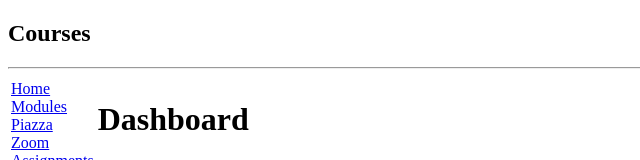
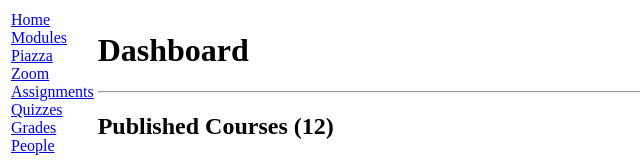
Before and after one commit to kikiliu7/kambaz-next-js, a Next.js app: page /dashboard in a window 1280 px wide. Shown: the top 160 px of the page, without its empty margins (0-640 px from the left). Built offline with nearby package versions, Linux system fonts and the light colour scheme.

Commit message:
vercel fix

```diff
--- a/app/(kambaz)/layout.tsx
+++ b/app/(kambaz)/layout.tsx
@@ -1,19 +1,13 @@
 import { ReactNode } from "react";
-import CourseNavigation from "./Navigation";
-export default async function CoursesLayout(
-  { children, params }: Readonly<{ children: ReactNode; params: Promise<{ id: string }> }>) {
- const { id } = await params;
+import KambazNavigation from "./Navigation";
+export default function KambazLayout({ children }: Readonly<{ children: ReactNode }>) {
  return (
-   <div id="wd-courses">
-     <h2>Courses {id}</h2>
-     <hr />
    <table>
      <tbody>
        <tr>
-           <td valign="top" width="200"> <CourseNavigation /> </td>
-           <td valign="top" width="100%"> {children} </td>
+         <td valign="top" width="200">  <KambazNavigation /> </td>
+         <td valign="top" width="100%"> {children}           </td>
        </tr>
      </tbody>
    </table>
-   </div>
 );}
```
Lines whose indentation alone changed are shown as unchanged.
